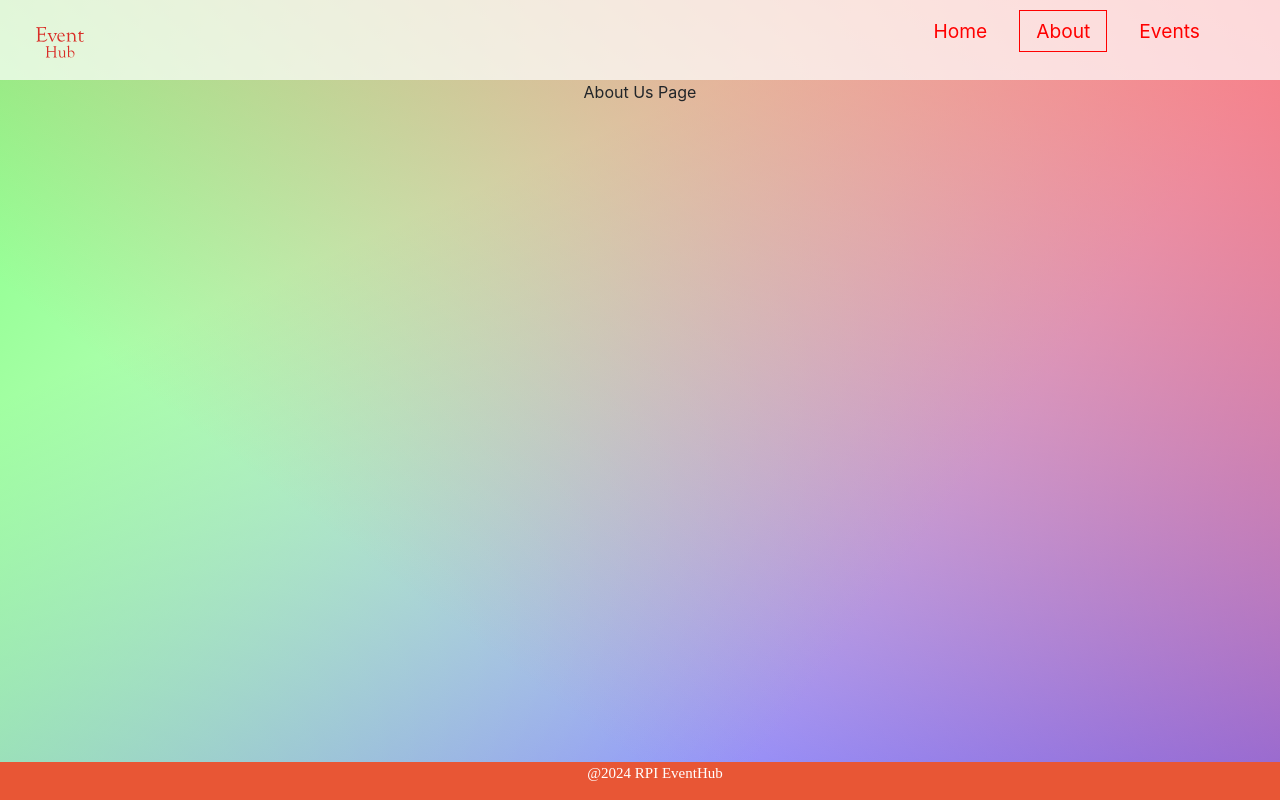
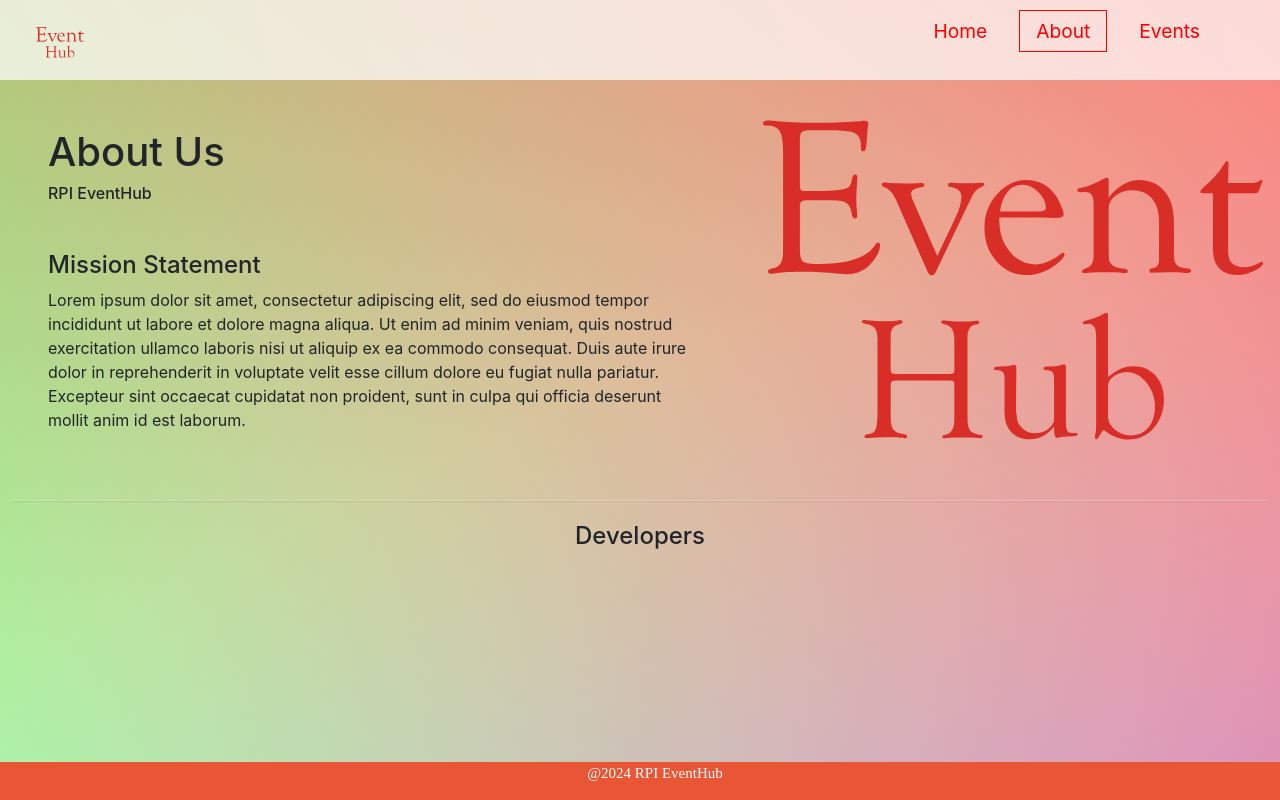
Before and after one commit to MeiH10/RPI-EventHub, a React (Create React App) app in the folder rpi-eventhub/: page /about-us in a window 1280 px wide. Shown: the top 800 px of the page. Built offline with nearby package versions, Linux system fonts and the light colour scheme.

Commit message:
About Us Page Layout
Start of the about us page including the "about us" header and mission statement filler text. It also includes a large image that can be replaced and a line page break.

```diff
--- a/rpi-eventhub/src/pages/AboutUs/AboutUs.css
+++ b/rpi-eventhub/src/pages/AboutUs/AboutUs.css
@@ -8,11 +8,64 @@ body {
     min-height: 100vh;
     margin: 0;
     font-family: -apple-system, BlinkMacSystemFont, 'Segoe UI', Roboto, 'Helvetica Neue', Arial, sans-serif;
+    background: linear-gradient(
+        217deg,
+        rgba(255, 101, 101, 0.8),
+        rgb(255 0 0 / 0%) 70.71%
+      ), linear-gradient(127deg, rgba(103, 255, 103, 0.8), rgb(0 255 0 / 0%) 70.71%),
+      linear-gradient(336deg, rgba(66, 66, 255, 0.8), rgb(0 0 255 / 0%) 70.71%);
+  }
+
+
+hr {
+    width: 50%;
+}
+
+.grid {
+    display: grid;
+    grid-template-columns: auto;
+    gap: 150px;
+}
+
+.developers {
+    flex: 1;
+    text-align: center;
 }
 
 .about {
     flex: 1;
     text-align: center;
+    position: relative;
+    top: 20px;
+}
+
+.about-us-text {
+    flex: 1;
+    text-align: left;
+    position: relative;
+    top: 40px;
+}
+
+.logo {
+    flex: 1;
+    position: relative;
+    scale: 30%;
+    top: -270px;
+}
+
+hr {
+    position:relative;
+    margin: 20px 0;
+    width: 100%;
+    border: 0;
+    border-top: 1px solid #ffffff;
+    border-bottom: 1px solid #9a8181;
+}
+
+.devtext {
+    flex: 1;
+    position: relative;
+    top: -130px;
 }
 
 .footer {
--- a/rpi-eventhub/src/pages/AboutUs/AboutUs.js
+++ b/rpi-eventhub/src/pages/AboutUs/AboutUs.js
@@ -2,15 +2,63 @@ import './AboutUs.css'
 import React from 'react'
 import Navbar from '../../components/Navbar/Navbar'
 import Footer from '../../components/Footer/Footer'
+import EventHubLogo from "../../assets/EventHubLogo1.svg";
+import RPIseal from "../../assets/RF0010-04 Small Seal-RGB-White.svg";
 
 function AboutUs() {
     return (
-        <div className="AboutUs">
-            <Navbar/>
-            <div class="about">About Us Page</div>
-            <Footer/>
+        <div>
+          <Navbar />
+
+          <div className="container-fluid content">
+
+            <div className="row">
+              <div className="col-7 p-5">
+
+                <div className="title text-start">
+                  <h1>About Us</h1>
+                  <h6>RPI EventHub</h6>
+                </div>
+
+
+                <div className="grid">
+
+                    <div className="about-us-text">
+                        <h4>Mission Statement</h4>
+                    Lorem ipsum dolor sit amet, consectetur adipiscing elit,
+                    sed do eiusmod tempor incididunt ut labore et dolore magna aliqua.
+                    Ut enim ad minim veniam, quis nostrud exercitation ullamco laboris
+                    nisi ut aliquip ex ea commodo consequat. Duis aute irure dolor in
+                    reprehenderit in voluptate velit esse cillum dolore eu fugiat
+                    nulla pariatur. Excepteur sint occaecat cupidatat non proident,
+                    sunt in culpa qui officia deserunt mollit anim id est laborum.
+                    </div>
+
+
+
+                </div>
+
+
+
+            </div>
+
+              <div className="col-5 ">
+                <img src={EventHubLogo} alt="logo" width="500" height="400"></img>
+              </div>
+
+            </div>
+
+            <hr></hr>
+
+            <div class="developers">
+                <h4>Developers</h4>
+
+            </div>
+
+          </div>
+          <Footer />
         </div>
-    )
+      );
 }
 
 export default AboutUs
```
